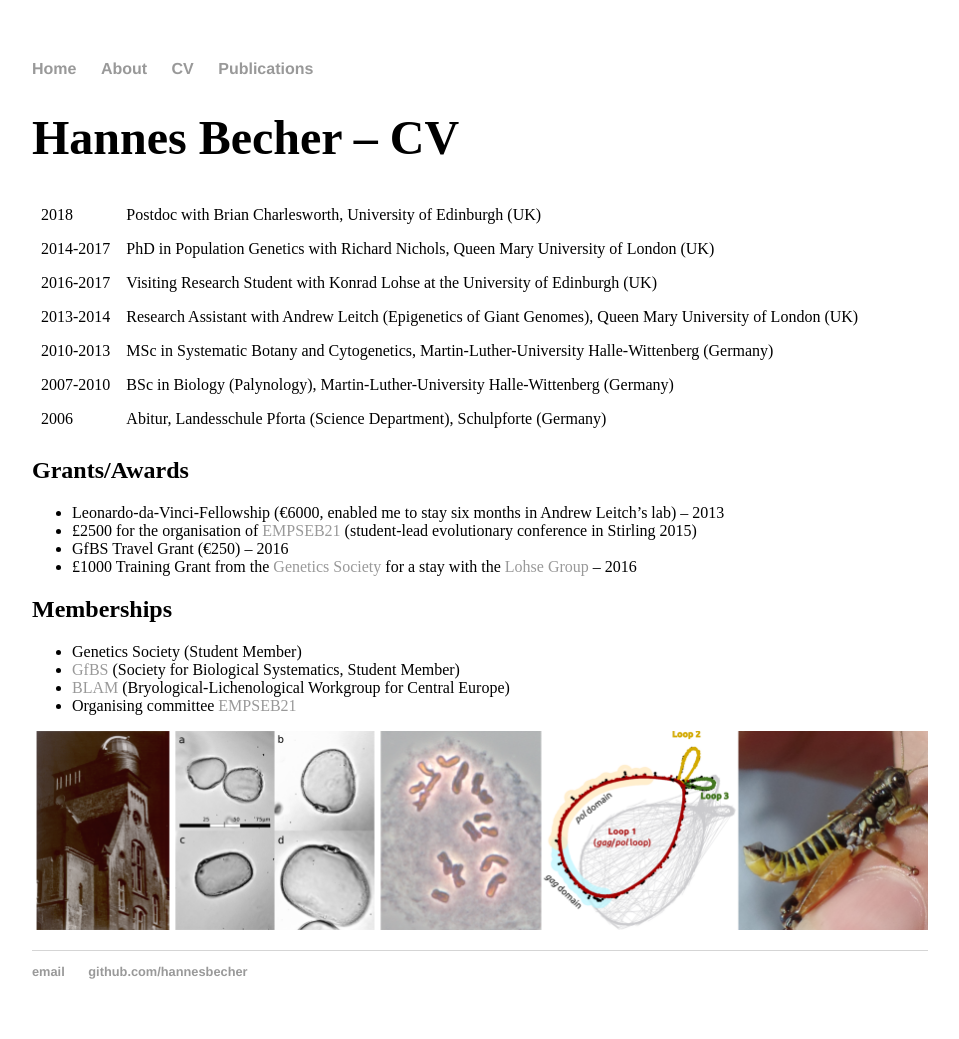
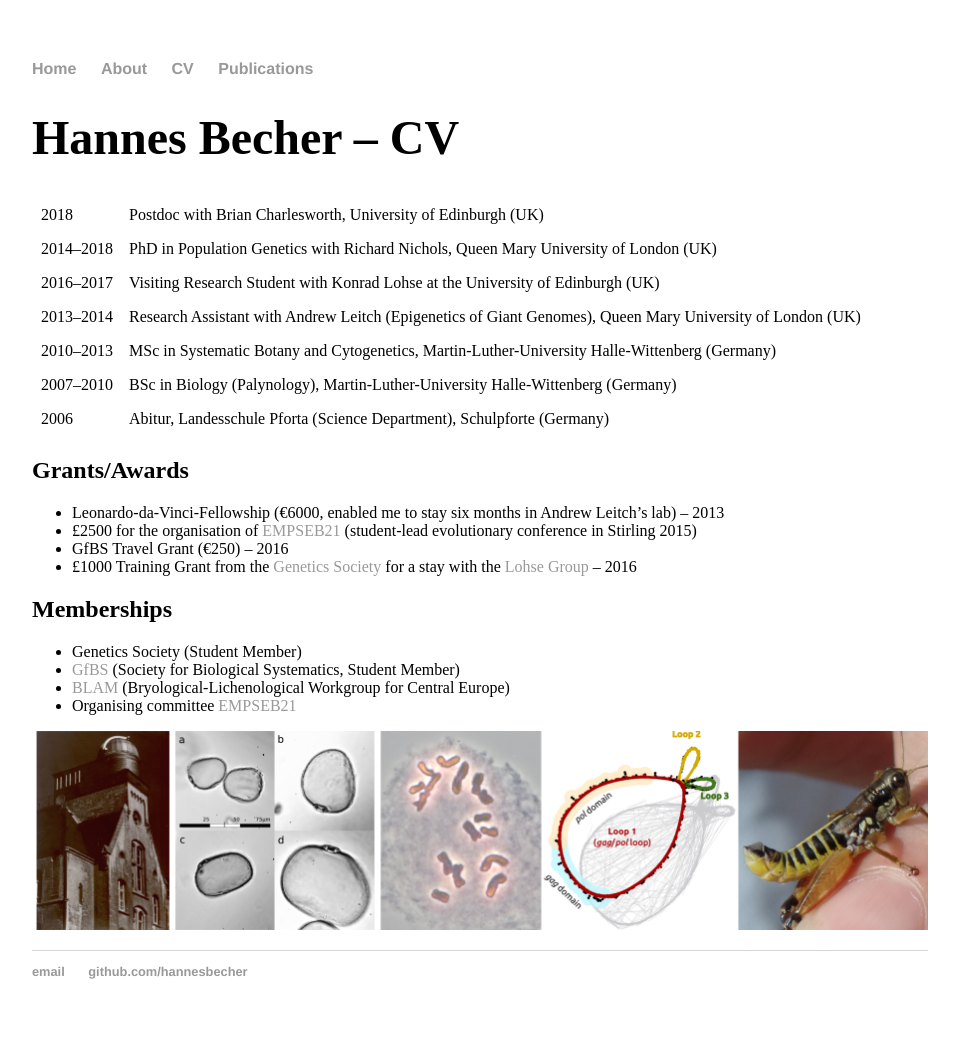
Before and after one commit to hannesbecher/hannesbecher.github.io, a Jekyll site: the page built from cv/index.md, in a window 1280 px wide. Shown: the whole page, without its empty margins (160-1119 px from the left). Built offline with Jekyll 4.4.1, drawn with Linux system fonts in a browser that asks for light colours.

Commit message:
Update index.md

```diff
--- a/cv/index.md
+++ b/cv/index.md
@@ -6,11 +6,11 @@ title: Hannes Becher - CV
 # Hannes Becher -- CV
 
 | 2018|Postdoc with Brian Charlesworth, University of Edinburgh (UK)
-| 2014-2017|PhD in Population Genetics with Richard Nichols, Queen Mary University of London (UK)
-| 2016-2017|Visiting Research Student with Konrad Lohse at the University of Edinburgh (UK)
-| 2013-2014|Research Assistant with Andrew Leitch (Epigenetics of Giant Genomes), Queen Mary University of London (UK)
-| 2010-2013|MSc in Systematic Botany and Cytogenetics, Martin-Luther-University Halle-Wittenberg (Germany)
-| 2007-2010|BSc in Biology (Palynology), Martin-Luther-University Halle-Wittenberg (Germany)
+| 2014--2018|PhD in Population Genetics with Richard Nichols, Queen Mary University of London (UK)
+| 2016--2017|Visiting Research Student with Konrad Lohse at the University of Edinburgh (UK)
+| 2013--2014|Research Assistant with Andrew Leitch (Epigenetics of Giant Genomes), Queen Mary University of London (UK)
+| 2010--2013|MSc in Systematic Botany and Cytogenetics, Martin-Luther-University Halle-Wittenberg (Germany)
+| 2007--2010|BSc in Biology (Palynology), Martin-Luther-University Halle-Wittenberg (Germany)
 | 2006|Abitur, Landesschule Pforta (Science Department), Schulpforte (Germany)
 
 ## Grants/Awards
```
